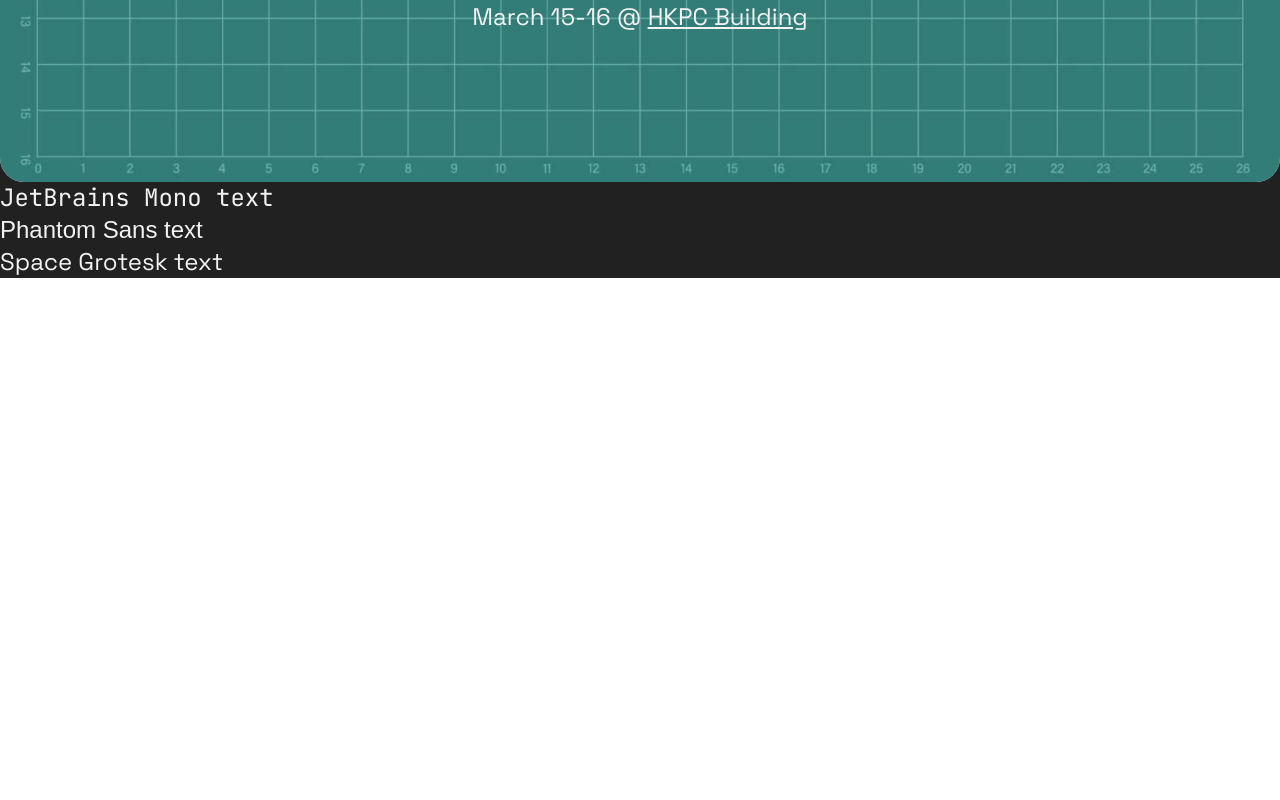
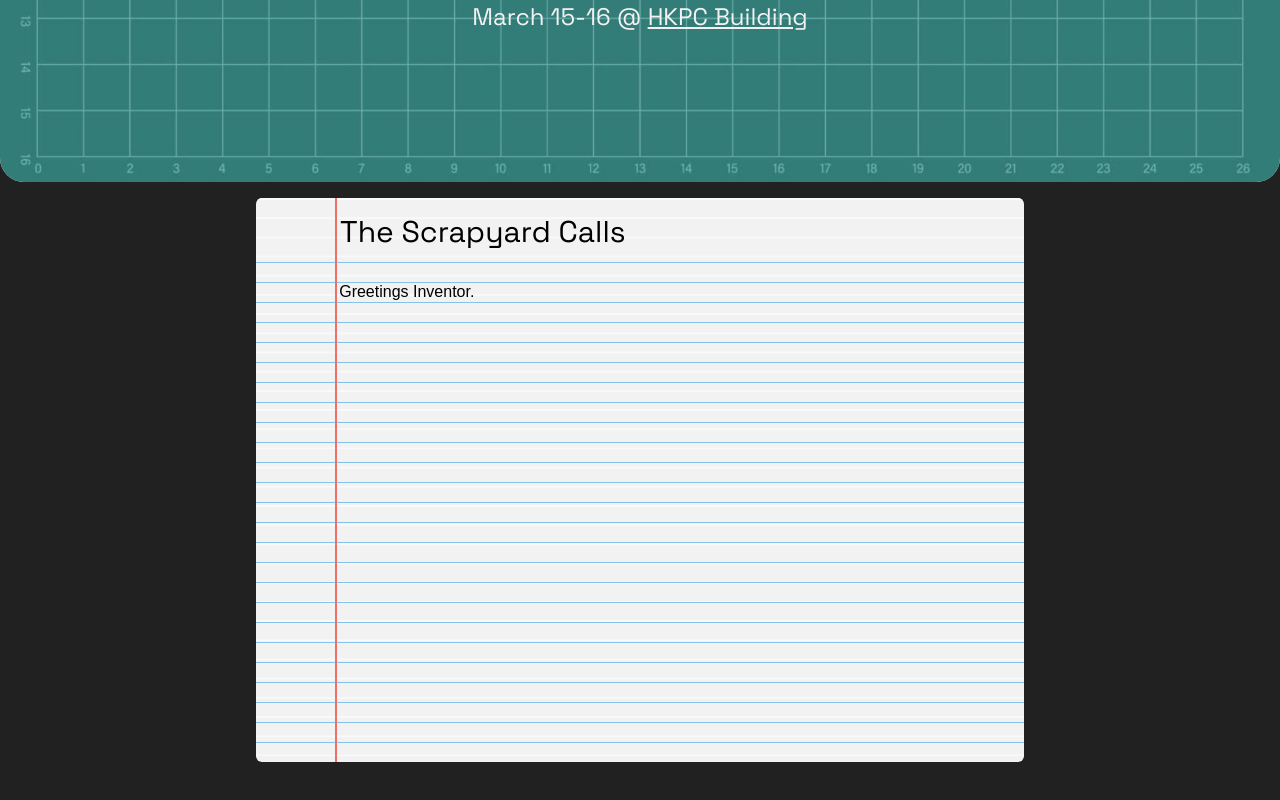
Before and after one commit to wylited/ScrapyardHK, a Next.js app in the folder web/: page / in a window 1280 px wide. Shown: the part 618-1418 px from the top of the page. Before the commit the page ends 896 px from the top, so only its background shows below. Built offline with nearby package versions, Linux system fonts and the light colour scheme; a web font is replaced by a local one.

Commit message:
feat(homepage): sheet for writing a letter on

```diff
--- /dev/null
+++ b/web/components/letter.tsx
@@ -0,0 +1,52 @@
+// components/RuledPaper.tsx
+import { FC, ReactNode } from 'react';
+
+interface RuledPaperProps {
+  title?: string;
+  children?: ReactNode;
+}
+
+const RuledPaper: FC<RuledPaperProps> = ({ title, children }) => {
+  return (
+    <div className="w-full h-full min-h-screen">
+      <div className="max-w-3xl mx-auto p-4">
+        <div
+          className="w-full bg-white rounded-md shadow-lg"
+          style={{
+            background: 'linear-gradient(to bottom, #f8f9fa 2px, transparent 2px)',
+            backgroundSize: '100% 1.2em',
+          }}
+        >
+          {/* Header section with title */}
+          <div
+            className="h-16 px-20 py-4"
+            style={{
+              background: 'linear-gradient(90deg, transparent 79px, #ec7063 79px, #ec7063 81px, transparent 81px)',
+              backgroundSize: '100% 1.2em',
+            }}
+          >
+            {title && (
+              <h1 className="text-2xl font-serif">{title}</h1>
+            )}
+          </div>
+
+          {/* Content section with ruled lines */}
+          <div
+            className="min-h-[500px] px-20 py-4 font-serif leading-[1.2em]"
+            style={{
+              background: `
+                linear-gradient(90deg, transparent 79px, #ec7063 79px, #ec7063 81px, transparent 81px),
+                linear-gradient(#85c1e9 1px, transparent 1px)
+              `,
+              backgroundSize: '100% 1.2em',
+            }}
+          >
+            {children}
+          </div>
+        </div>
+      </div>
+    </div>
+  );
+};
+
+export default RuledPaper;
--- /dev/null
+++ b/web/components/paper.tsx
@@ -0,0 +1,52 @@
+// components/Paper.tsx
+import { FC, ReactNode } from 'react';
+
+interface PaperProps {
+  title?: string;
+  children?: ReactNode;
+}
+
+const Paper: FC<PaperProps> = ({ title, children }) => {
+  return (
+    <div className="w-full h-full min-h-screen bg-[#212121] my-4">
+      <div className="max-w-3xl mx-auto bg-white rounded-md">
+        <div
+          className="w-full bg-white rounded-md"
+          style={{
+            background: 'linear-gradient(to bottom, #f8f9fa 2px, transparent 2px)',
+            backgroundSize: '100% 1.2em',
+          }}
+        >
+          {/* Header section with title */}
+          <div
+            className="h-16 px-20 py-4"
+            style={{
+              background: 'linear-gradient(90deg, transparent 79px, #ec7063 79px, #ec7063 81px, transparent 81px)',
+              backgroundSize: '100% 1.2em',
+            }}
+          >
+            {title && (
+              <h1 className="text-3xl ml-1 text-black font-grotesk">{title}</h1>
+            )}
+          </div>
+
+          {/* Content section with ruled lines */}
+          <div
+            className="min-h-[500px] px-[5.2rem] py-5 font-phantom text-black leading-[1.25em]"
+            style={{
+              background: `
+                linear-gradient(90deg, transparent 79px, #ec7063 79px, #ec7063 81px, transparent 81px),
+                linear-gradient(#85c1e9 1px, transparent 1px)
+              `,
+              backgroundSize: '100% 1.25em',
+            }}
+          >
+            {children}
+          </div>
+        </div>
+      </div>
+    </div>
+  );
+};
+
+export default Paper;
--- a/web/pages/index.js
+++ b/web/pages/index.js
@@ -4,7 +4,7 @@ import Head from "next/head";
 import { useState } from "react"
 import { Button } from "@/components/ui/button"
 import Hero from "@/components/hero"
-import Navbar from "@/components/navbar"
+import Paper from "@/components/paper"
 import { FilloutPopupEmbed } from "@fillout/react"
 import "@fillout/react/style.css"
 
@@ -20,9 +20,11 @@ export default function Home() {
       </Head>
       {/* <Navbar isOpen={isOpen} setIsOpen={setIsOpen} /> */}
       <Hero isOpen={isOpen} setIsOpen={setIsOpen} />
-      <div className="font-mono text-2xl">JetBrains Mono text</div>
-      <div className="font-phantom text-2xl">Phantom Sans text</div>
-      <div className="font-grotesk text-2xl">Space Grotesk text</div>
+
+      <Paper title="The Scrapyard Calls">
+        <p>Greetings Inventor.</p>
+        <p></p>
+      </Paper>
       {/* Fillout Popup Embed */}
       {isOpen && (
         <FilloutPopupEmbed
```
